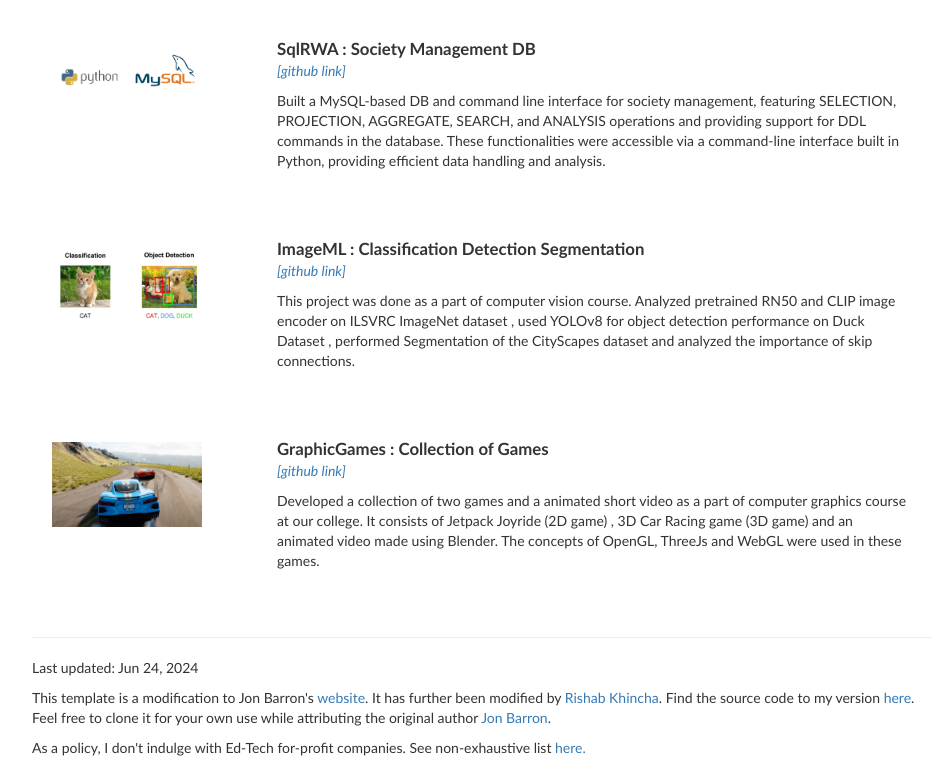
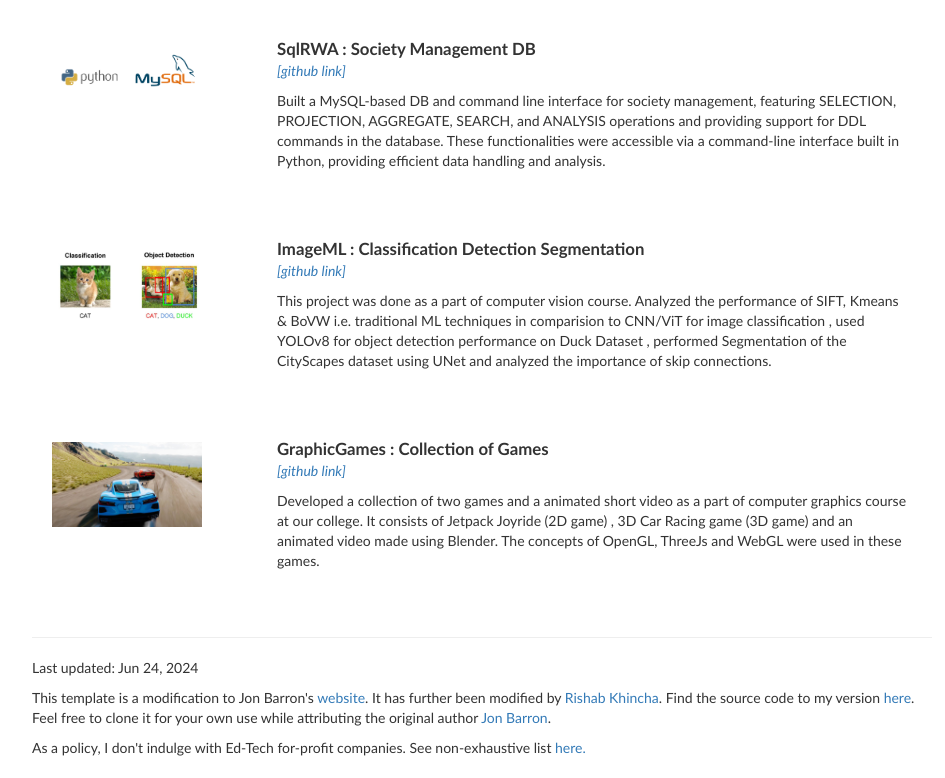
Before and after one commit to codewithrk-108/codewithrk-108.github.io, a plain HTML site: page index.html in a window 1280 px wide. Shown: the part 2427-3205 px from the top of the page, without its empty margins (158-1103 px from the left). Drawn offline with nearby package versions, Linux system fonts and the light colour scheme.

Commit message:
cshell updated

```diff
--- a/index.html
+++ b/index.html
@@ -398,7 +398,7 @@
                             <p><em><a href="https://github.com/codewithrk-108/ImageML-Classification-Detection-Segmentation" target="_blank">[github link]</a></em>
                                 <p>
                             <p>
-                                This project was done as a part of computer vision course. Analyzed pretrained RN50 and CLIP image encoder on ILSVRC ImageNet dataset , used YOLOv8 for object detection performance on Duck Dataset , performed Segmentation of the CityScapes dataset and analyzed the importance of skip connections.
+                                This project was done as a part of computer vision course. Analyzed the performance of SIFT, Kmeans & BoVW i.e. traditional ML techniques in comparision to CNN/ViT for image classification , used YOLOv8 for object detection performance on Duck Dataset , performed Segmentation of the CityScapes dataset using UNet and analyzed the importance of skip connections.
                             </p>
                         </td>
                     </tr>
```
